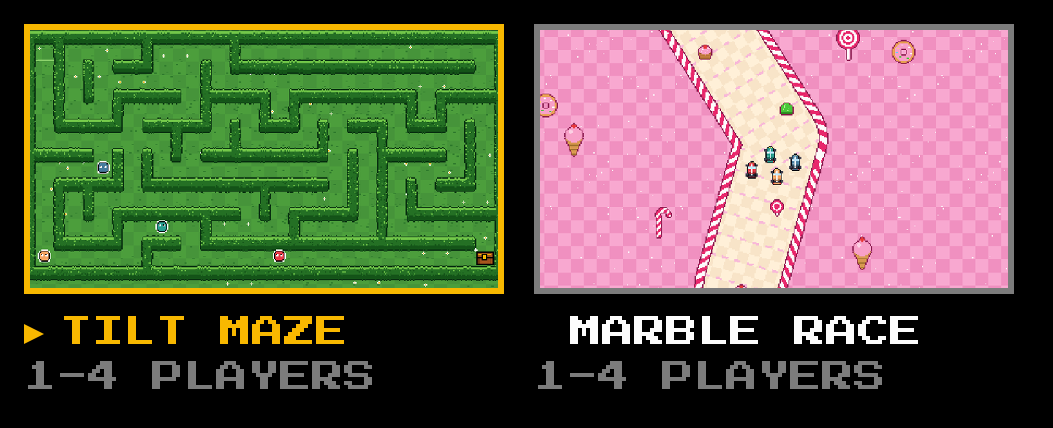
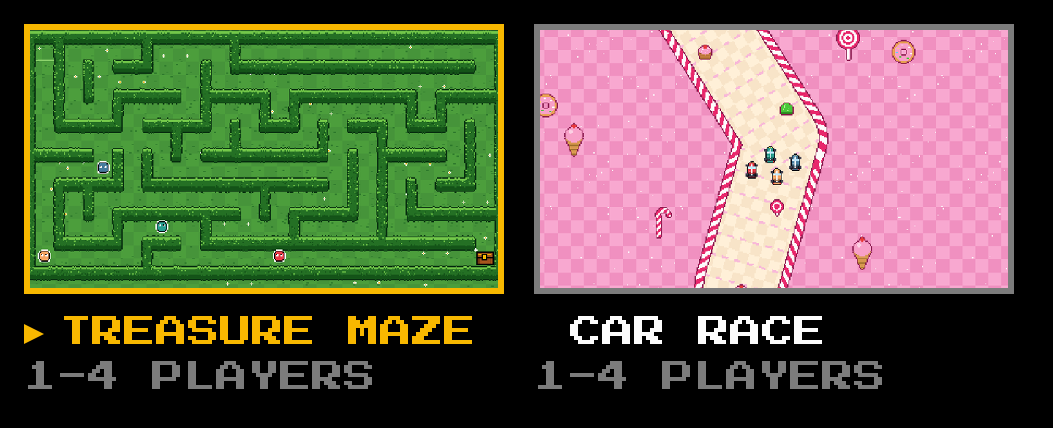
Before and after one commit to alonzo86/remote-play, a plain HTML site: page docs/design-system/components/GameTile/preview.html in a window 1280 px wide. Shown: the whole page, without its empty margins (0-1053 px from the left). Drawn offline with Linux system fonts and the light colour scheme.

Commit message:
Design system docs: all games are pixel worlds, current game names, TV text size, chip line token test (#188) (#204)
Claude-Session: https://claude.ai/code/session_014Rw5rbsPcNau24V4XE2J14

Co-authored-by: Claude <noreply@anthropic.com>

```diff
--- a/docs/design-system/components/GameTile/preview.html
+++ b/docs/design-system/components/GameTile/preview.html
@@ -1,3 +1,3 @@
 <!-- @dsCard group="Games screen" height=420 width=1300 -->
 <link rel="stylesheet" href="../../tokens.css"><link rel="stylesheet" href="../bundle.css">
-<div style="display:flex;gap:30px;align-items:flex-start"><div class="rp-tile focus"><div class="rp-shot"><img src="../../../../assets/tiles/maze.png" alt=""></div><div class="name">Tilt Maze</div><div class="meta">1-4 players</div></div><div class="rp-tile"><div class="rp-shot"><img src="../../../../assets/tiles/marble_race.png" alt=""></div><div class="name">Marble Race</div><div class="meta">1-4 players</div></div></div>
+<div style="display:flex;gap:30px;align-items:flex-start"><div class="rp-tile focus"><div class="rp-shot"><img src="../../../../assets/tiles/maze.png" alt=""></div><div class="name">Treasure Maze</div><div class="meta">1-4 players</div></div><div class="rp-tile"><div class="rp-shot"><img src="../../../../assets/tiles/marble_race.png" alt=""></div><div class="name">Car Race</div><div class="meta">1-4 players</div></div></div>
```
Also changed, not shown: docs/design-system/components/Cover/preview.html (+1 -1 lines), 2 other files.
